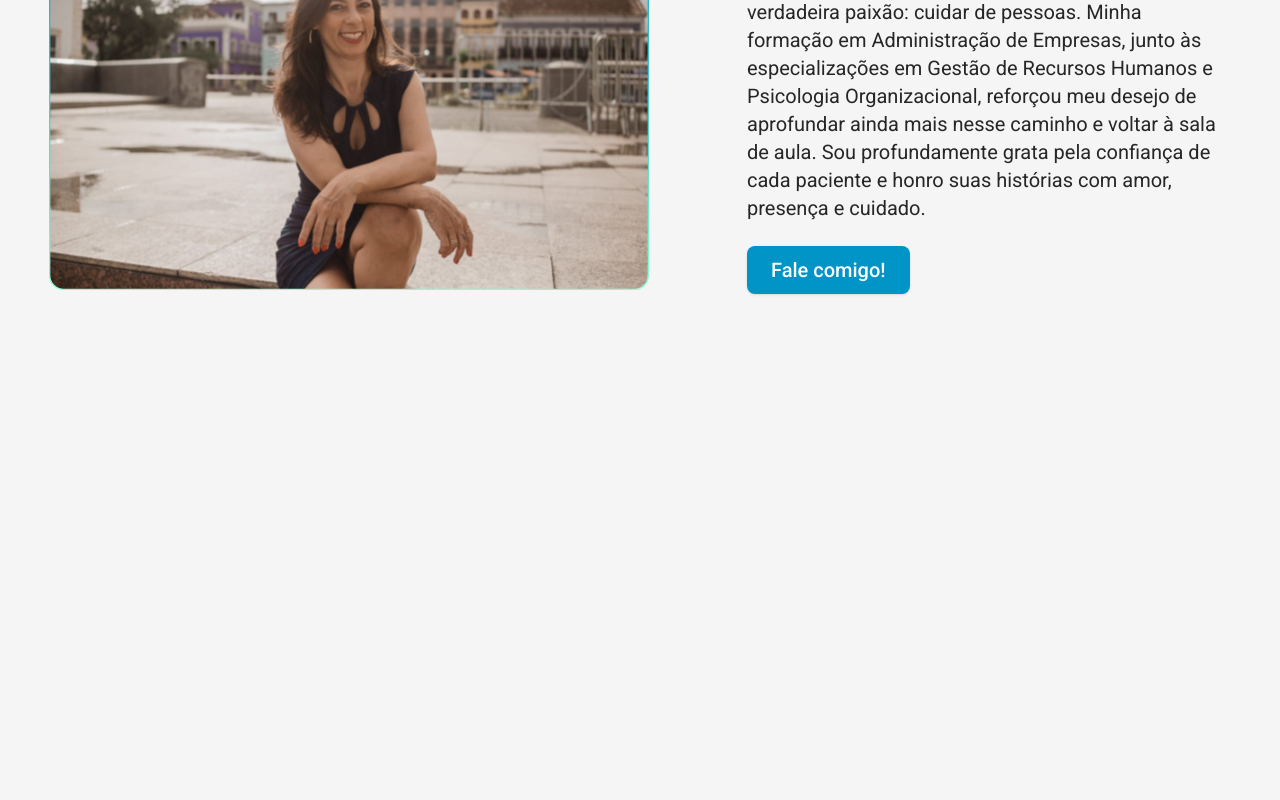
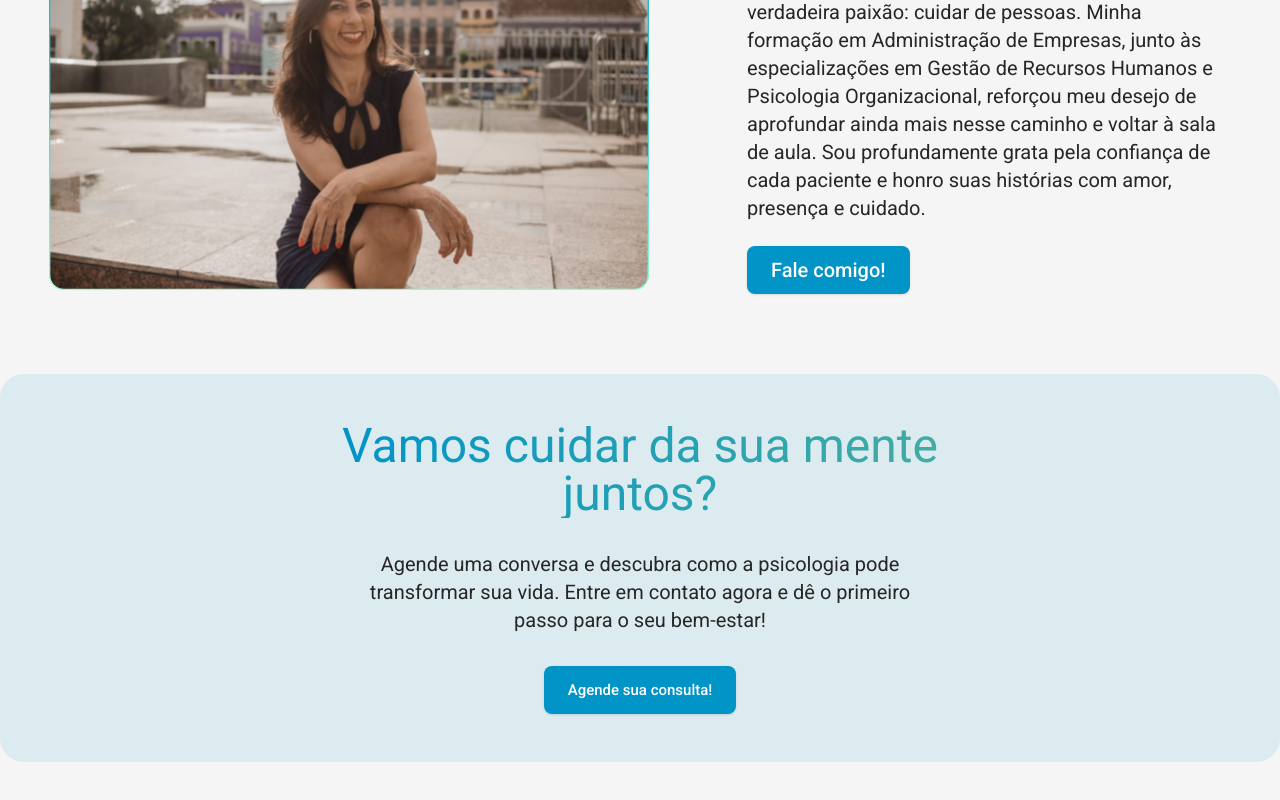
Before and after one commit to DevGustavoGantois/website-psychology, a Next.js app: page / in a window 1280 px wide. Shown: the part 1168-1968 px from the top of the page. Before the commit the page ends 1762 px from the top, so only its background shows below. Built offline with nearby package versions, Linux system fonts and the light colour scheme.

Commit message:
feat:Creating contact session.

```diff
--- a/src/app/s-contact.tsx
+++ b/src/app/s-contact.tsx
@@ -1,8 +1,17 @@
+import { Button } from "@/components/ui/button";
+import Link from "next/link";
+
 export function HomeContact() {
     return (
-        <section className="max-w-[1550px] mx-auto p-6 lg:p-0">
-            <div className="flex flex-col gap-6">
-
+        <section className="max-w-[1550px] mx-auto p-6 lg:p-0 mt-10 lg:mt-20">
+            <div className="bg-[#0094C7]/10 p-12 rounded-3xl">
+            <div className="flex flex-col gap-8 justify-center items-center">
+                <h1 data-aos="zoom-in" className=" font-primary text-4xl lg:text-5xl linear-text text-center">Vamos cuidar da sua mente <br /> juntos?</h1>
+                <p data-aos="fade-up" className="text-[#262626] font-primary text-xl max-w-[550px] text-center">Agende uma conversa e descubra como a psicologia pode transformar sua vida. Entre em contato agora e dê o primeiro passo para o seu bem-estar!</p>
+                <Button className="p-6 font-primary" data-aos="fade-up" data-aos-delay="200">
+                    <Link href="" target="_blank">Agende sua consulta!</Link>
+                </Button>
+            </div>
             </div>
         </section>
     )
```
